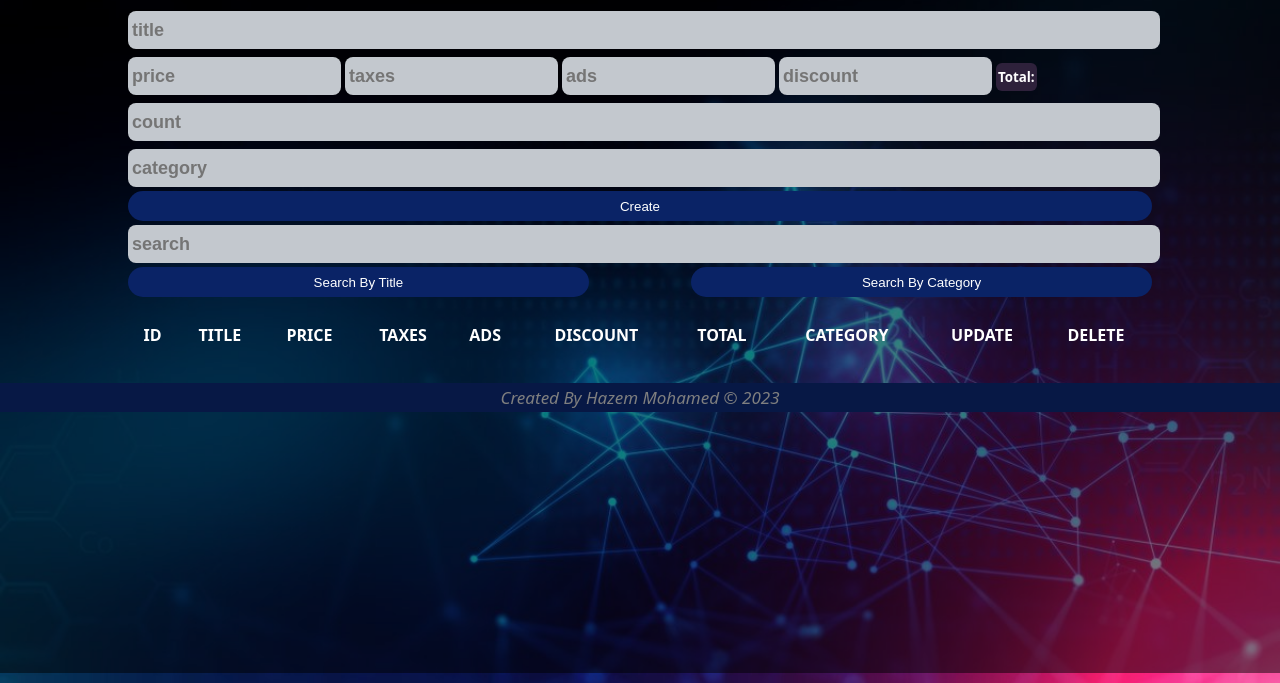
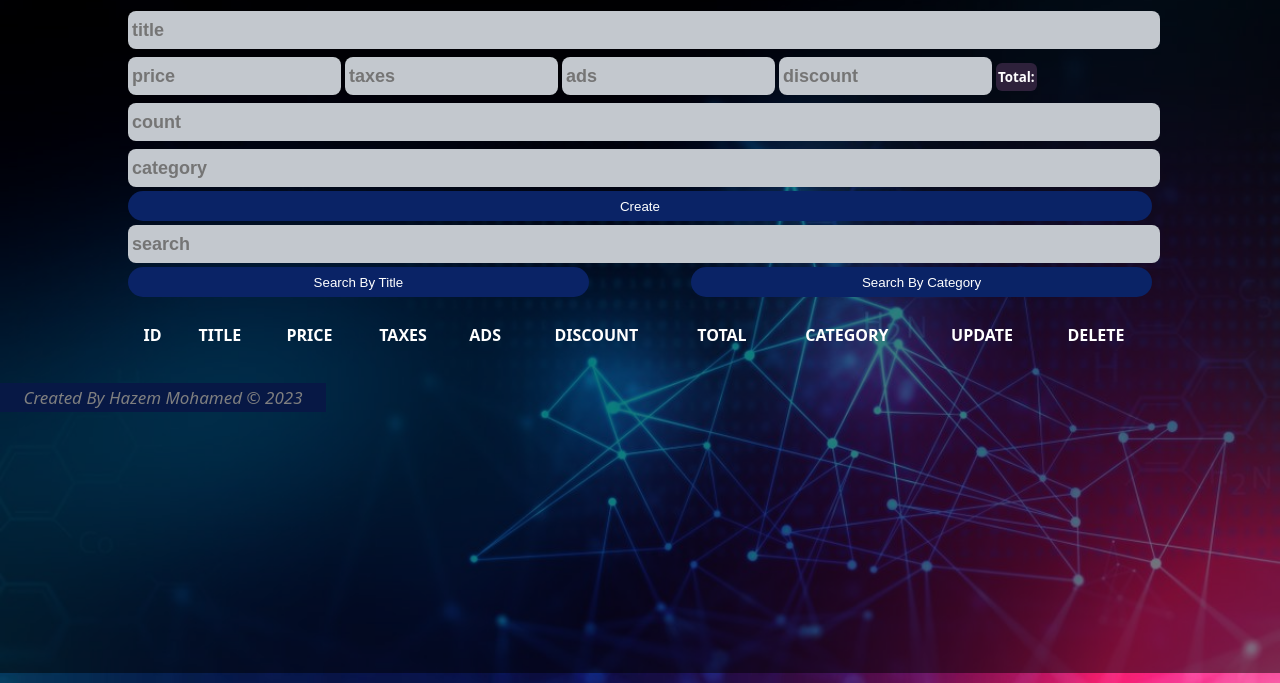
Before and after one commit to hazem019/CRUD-PRODUCT-MANAGEMENT-SYSTEM, a plain HTML site: page index.html in a window 1280 px wide. Shown: the part 127-810 px from the top of the page. Drawn offline with nearby package versions, Linux system fonts and the light colour scheme.

Commit message:
Update style.css

```diff
--- a/style.css
+++ b/style.css
@@ -154,7 +154,7 @@ footer{
     padding: 3px;
     position: sticky;
     bottom: 0;
-    max-width: auto;
+    max-width: 25%;
     margin-bottom: 0;
     margin-top: 30px;
 }
```
